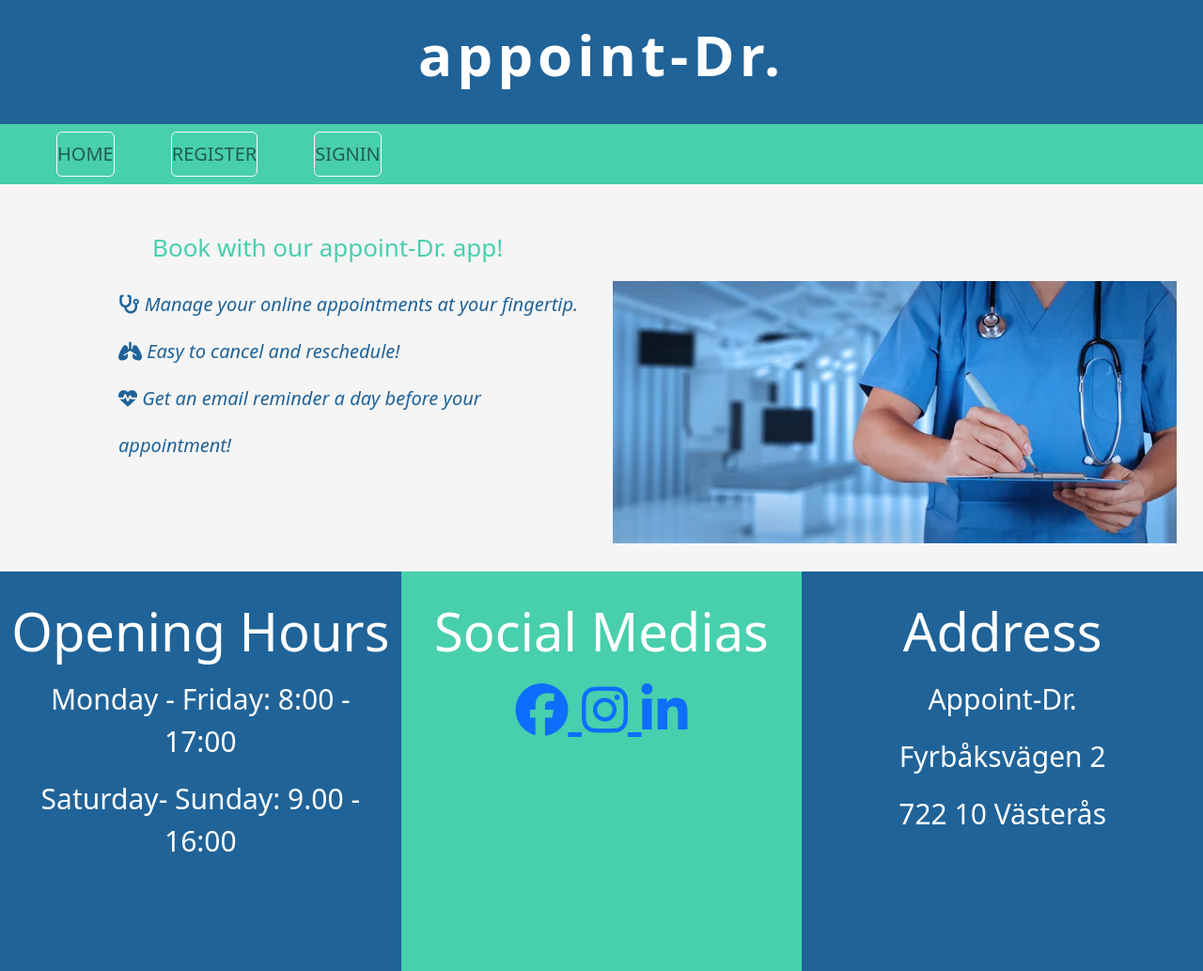
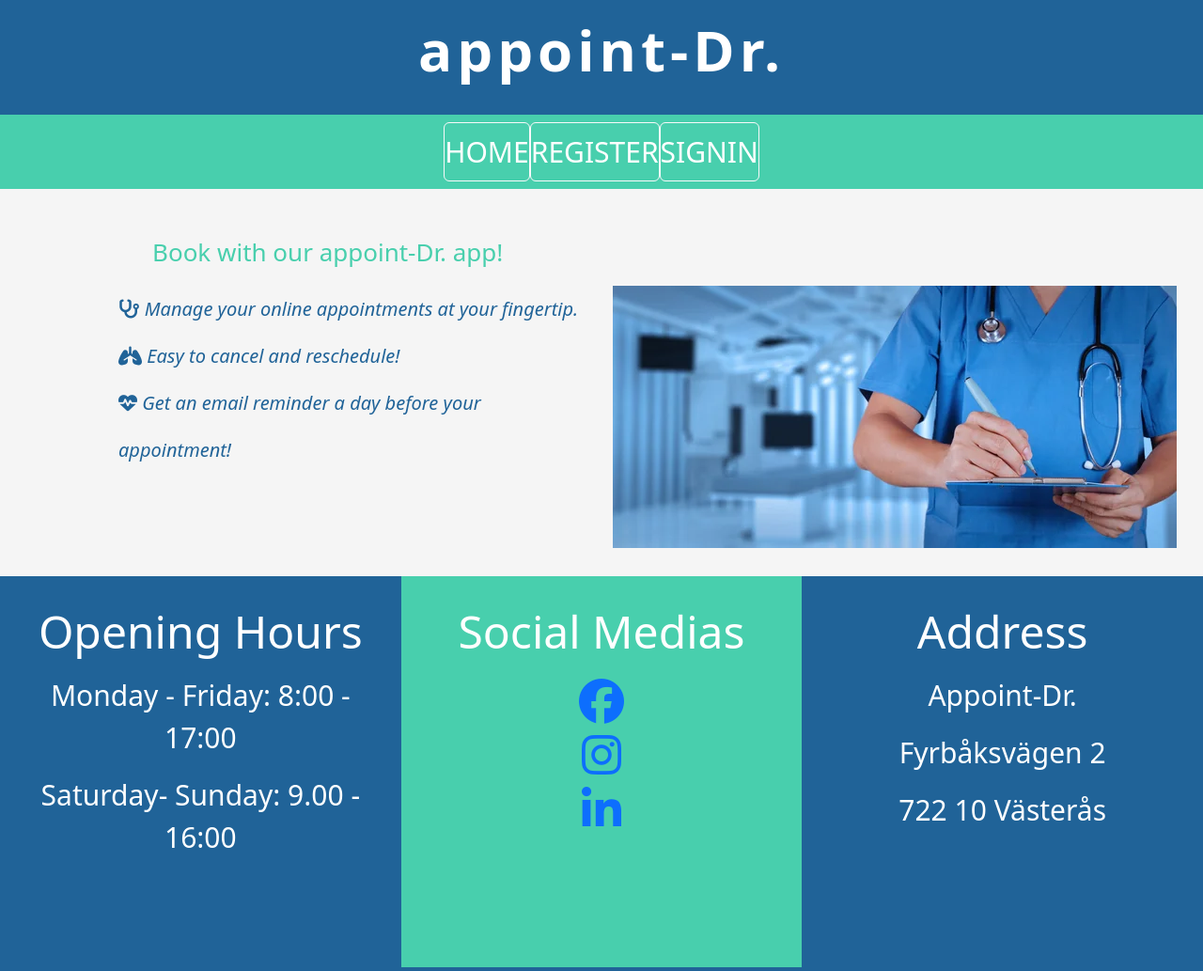
Before and after one commit to Code-Institute-Submissions/HaimanotA-appoint-Dr._OctResub, a Django app: page / in a window 1280 px wide. Shown: the whole page at 94% size. Run offline with Django 3.2, Linux system fonts and the light colour scheme; some libraries are stand-ins or nearby versions.

Commit message:
Edit style and add responsiveness to the home page.

```diff
--- a/booking/tests_views.py
+++ b/booking/tests_views.py
@@ -16,14 +16,14 @@ class TestViews(TestCase):
         self.assertTemplateUsed(response, 'booking/new_booking.html')
 
     def test_can_toggle_booking(self):
-        Booking = Booking.objects.create(name='Test Booking')
+        booking = Booking.objects.create(name='Test Booking')
         response = self.client.get(f'/edit/{Booking.id}')
         self.assertRedirects(response, '/')
         updated_booking = Booking.objects.get(id=Bookig.id)
         self.assertTemplateUsed(response, 'booking/edit_booking.html')
 
     def test__can_delete_booking(self):
-        Booking = Booking.objects.create(name='Test Booking', done=True)
+        booking = Booking.objects.create(name='Test Booking', done=True)
         response = self.client.get(f'/delete/{Booking.id}')
         self.assertRedirects(response, '/')
         existing_bookings = Booking.objects.filter(id=Booking.id)
--- a/static/css/style.css
+++ b/static/css/style.css
@@ -2,11 +2,8 @@ body {
     background-color: whitesmoke;
 }
 
-
 .one{
- /** background-color:#FFCE54; **/
   background-color:#206398;
- /** background-color: grey; **/
   font-size: 60px;
 }
 
@@ -15,32 +12,18 @@ body {
   text-align: center;
   margin-left: 60px;
   letter-spacing: 5px;
-  /** text-shadow:2px 2px 5px #48CFAD; **/
 }
 
 .lead{
   margin-left: 80px;
+  font-size: 26px;
+  color:#48CFAD;
 }
 
 .two{
     font-size: 30px;
     background-color: #48CFAD;
   }
-
-  .btn-home{
-   margin-left: 60px;
-   font-size: 20px;
-  }
-
-  .book-btn{
-    margin-right: 60px;
-    font-size: 30px;
-   }
-
-  .lead{
-    font-size: 26px;
-    color:#48CFAD;
-   }
 
 .info-section{
   font-size: 20px;
@@ -55,31 +38,23 @@ body {
   text-decoration: none
  }
 
- .btn{
- text-decoration: none;
- }
-
-
  .footer-container{
   margin-top: 30px;
 }
 
 
 .footer-1{
-   /** background-color:#FFCE54; **/
     background-color:#206398;
     padding-top:30px;
     padding-bottom: 100px;
 }
 
 .footer-2{
-  /* background-color:#206398; */
   background-color:#48CFAD;
   padding-top: 30px;
 }
 
 .footer-3{
-  /* background-color:#FFCE54; */
   background-color:#206398;
   padding-top:30px;
 }
--- a/templates/base.html
+++ b/templates/base.html
@@ -20,46 +20,46 @@
 
     <!--Logo Header-->
 
-    <nav class="one navbar navbar-default">
-        <p class="brand logo navbar-brand fw-bold text-white mx-auto"> appoint-Dr.</p>
+    <nav class="one navbar col-12">
+        <p class="brand logo fw-bold text-white mx-auto">appoint-Dr.</p>
     </nav>
 
 
     <!--Navigation bar-->
 
-    <nav class="two navbar">
+    <nav class="two navbar justify-content-center">
         <ul class="navbar-nav mb-lg-0 d-flex flex-row">
 
             <li class="nav-item">
-                <a class="nav-link btn btn-home btn-outline-light text-uppercase" href="{% url 'home_page' %}">Home</a>
+                <a class="nav-link btn btn-home btn-outline-light text-uppercase text-white" href="{% url 'home_page' %}">Home</a>
             </li>
             {% if user.is_authenticated %}
             {% if user.is_superuser %}
             <li class="nav-item">
-                        <a class="nav-link btn btn-home btn-outline-light text-uppercase" href="{% url 'add_patient' %}">Add
+                <a class="nav-link btn btn-home btn-outline-light text-uppercase text-white" href="{% url 'add_patient' %}">Add
                     patient</a>
             </li>
             {% endif %}
             <li class="nav-item">
-                    <a class="nav-link btn btn-home btn-outline-light text-uppercase"
-                        href="{% url 'add_booking' %}">Add Booking</a>
+                <a class="nav-link btn btn-home btn-outline-light text-uppercase text-white" href="{% url 'add_booking' %}">Add
+                    Booking</a>
             </li>
             <li class="nav-item">
-                    <a class="nav-link btn btn-home btn-outline-light text-uppercase"
+                <a class="nav-link btn btn-home btn-outline-light text-uppercase text-white"
                     href="{% url 'manage_bookings' %}">Manage Bookings</a>
             </li>
             <li class="nav-item">
-                    <a class="nav-link btn btn-home btn-outline-light text-uppercase"
+                <a class="nav-link btn btn-home btn-outline-light text-uppercase text-white"
                     href="{% url 'account_logout' %}">Logout</a>
             </li>
 
             {% else %}
             <li class="nav-item">
-                    <a class="nav-link btn btn-home btn-outline-light text-uppercase"
+                <a class="nav-link btn btn-home btn-outline-light text-uppercase text-white"
                     href="{% url 'account_signup' %}">Register</a>
             </li>
             <li class="nav-item">
-                    <a class="nav-link btn btn-home btn-outline-light text-uppercase"
+                <a class="nav-link btn btn-home btn-outline-light text-uppercase text-white"
                     href="{% url 'account_login' %}">Signin</a>
             </li>
             {% endif %}
@@ -85,22 +85,23 @@
     <footer class="container-fluid footer-container">
         <div class="row  navbar-fixed-bottom text-white">
             <div class="footer-1 col-sm-4 text-center text-capitalize">
-                <p class="display-4">Opening Hours</p>
+                <p class="display-5">Opening Hours</p>
                 <p>Monday - Friday: 8:00 - 17:00</p>
                 <p>Saturday- Sunday: 9.00 - 16:00 </p>
             </div>
-            <div class="footer-2 col-sm-4 text-center display-4">
+            <div class="footer-2 col-sm-4 text-center display-5">
                 <p>Social Medias</p>
                 <a target="_blank" href="#">
                     <i class="fa-brands fa-facebook" aria-hidden="true"></i>
                     <span class="sr-only">Facebook</span>
                 </a>
+    <br>
 
                 <a target="_blank" href="#">
                     <i class="fa-brands fa-instagram" aria-hidden="true"></i>
                     <span class="sr-only">Instagram</span>
                 </a>
-
+                <br>
                 <a target="_blank" href="#">
                     <i class="fa fa-linkedin" aria-hidden="true"></i>
                     <span class="sr-only">Linkedin</span>
@@ -108,7 +109,7 @@
 
             </div>
             <div class="footer-3 col-sm-4 text-center text-capitalize">
-                <p class="display-4">Address</p>
+                <p class="display-5">Address</p>
                 <p>appoint-Dr.</p>
                 <p>Fyrbåksvägen 2</p>
                 <p>722 10 västerås</p>
```
Lines whose indentation alone changed are shown as unchanged.
